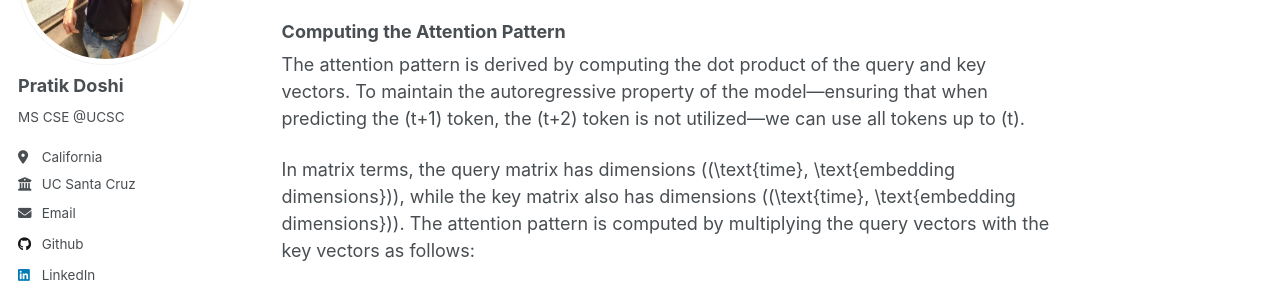
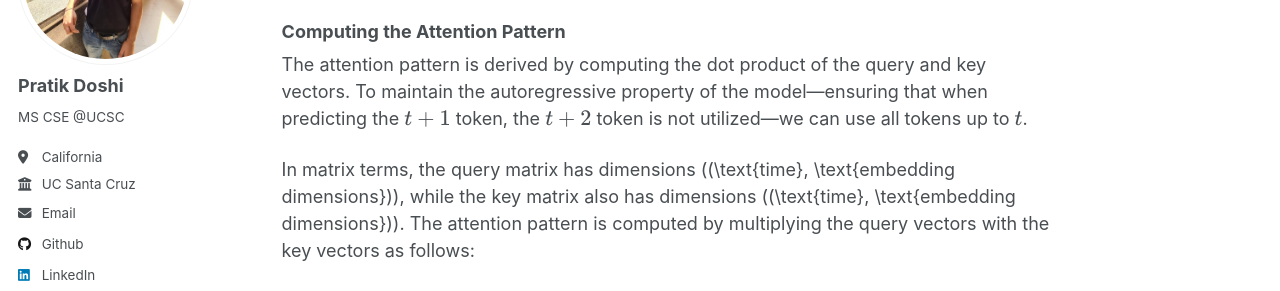
Before and after one commit to Pratik-Doshi-99/pratik-doshi-99.github.io, a Jekyll site: the page built from _posts/2024-11-03-implementing-gpt.md, in a window 1280 px wide and 900 px high, scrolled down 4016 px. Shown: the part 206-497 px from the top of the window. Built offline with Jekyll 4.4.1, drawn with Linux system fonts in a browser that asks for light colours.

Commit message:
experiment1

```diff
--- a/_posts/2024-11-03-implementing-gpt.md
+++ b/_posts/2024-11-03-implementing-gpt.md
@@ -91,7 +91,7 @@ The `@torch.no_grad()` context is defined for a function, indicating that the fu
 Batch multiplication using the “@” operator enables batch matrix multiplication with triangular matrices for weighted sums.
 
 ### Computing the Attention Pattern
-The attention pattern is derived by computing the dot product of the query and key vectors. To maintain the autoregressive property of the model—ensuring that when predicting the \(t+1\) token, the \(t+2\) token is not utilized—we can use all tokens up to \(t\).
+The attention pattern is derived by computing the dot product of the query and key vectors. To maintain the autoregressive property of the model—ensuring that when predicting the \\(t+1\\) token, the \\(t+2\\) token is not utilized—we can use all tokens up to \\(t\\).
 
 In matrix terms, the query matrix has dimensions \((\text{time}, \text{embedding dimensions})\), while the key matrix also has dimensions \((\text{time}, \text{embedding dimensions})\). The attention pattern is computed by multiplying the query vectors with the key vectors as follows:
 
```
